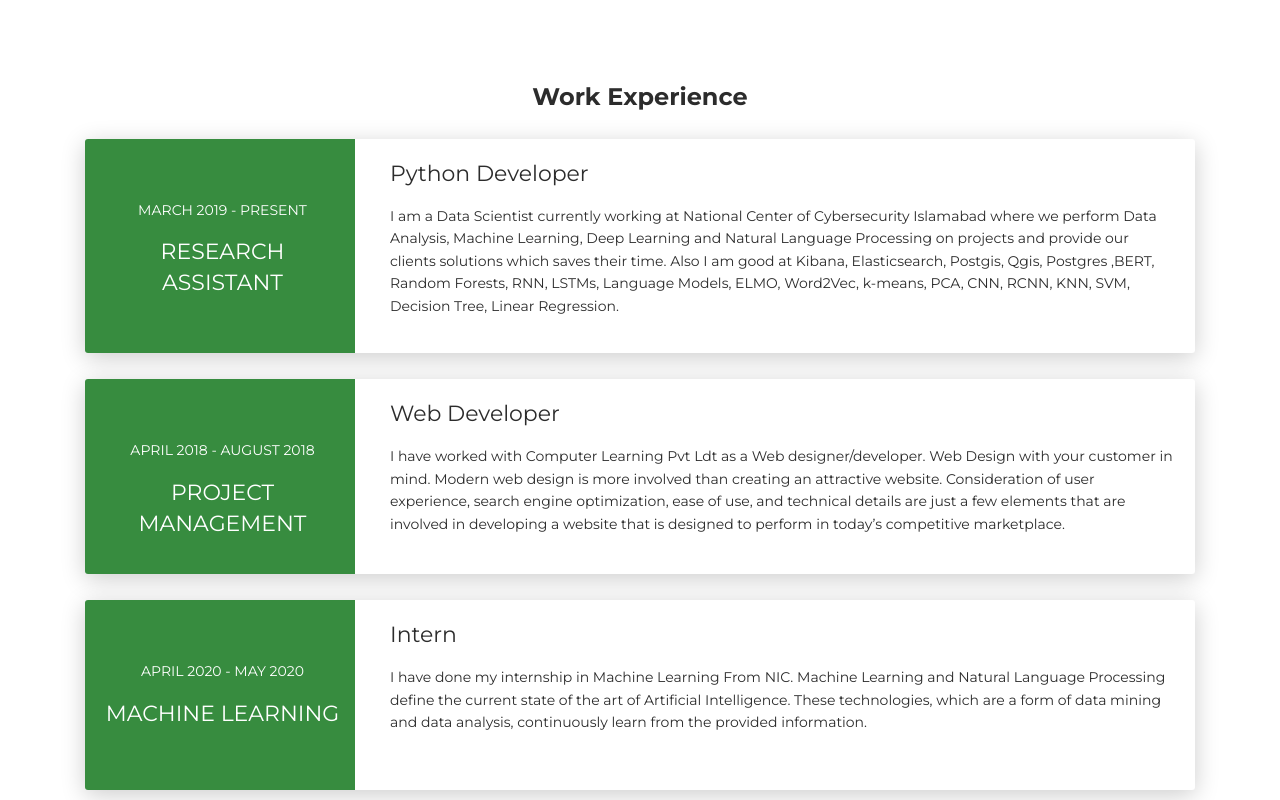
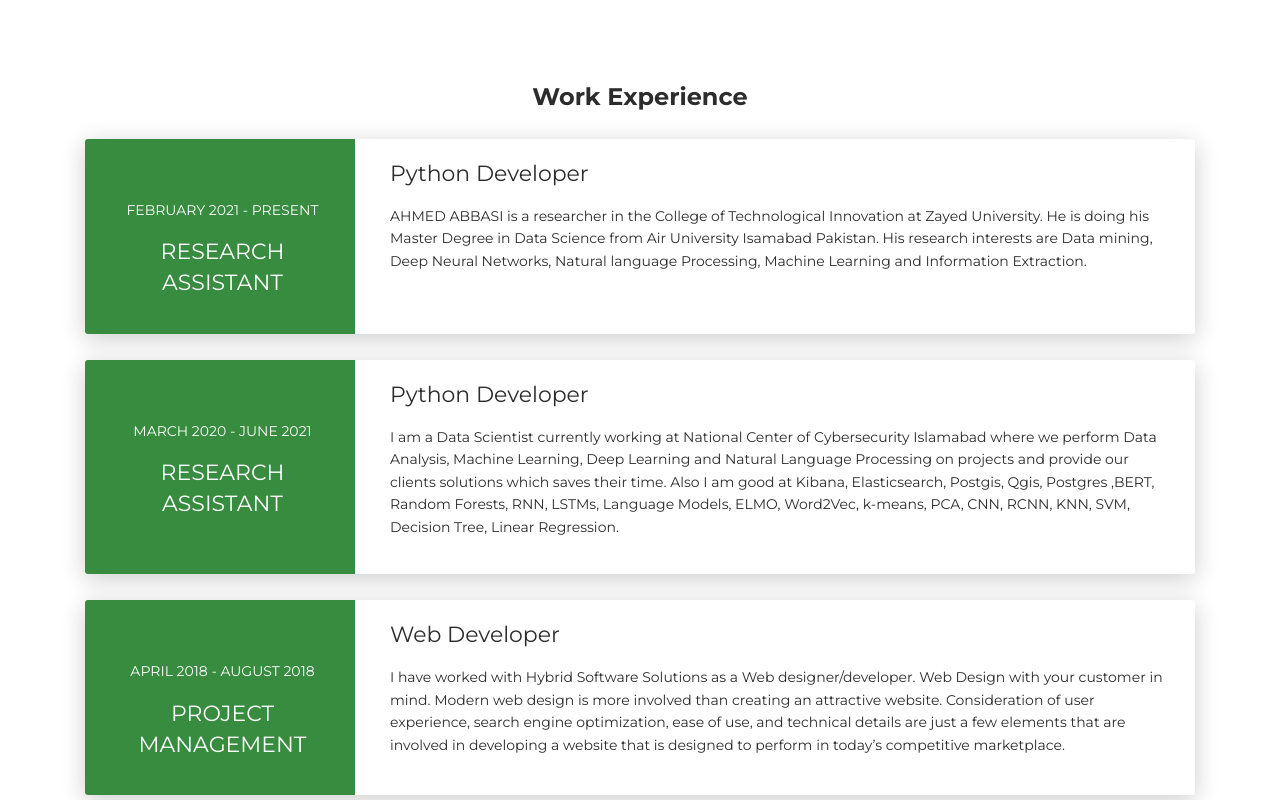
Before and after one commit to ahmedabbasi318/ahmedabbasi318.github.io, a plain HTML site: page index.html in a window 1280 px wide. Shown: the part 2380-3180 px from the top of the page. Drawn offline with Linux system fonts and the light colour scheme.

Commit message:
Update index.html

```diff
--- a/index.html
+++ b/index.html
@@ -50,7 +50,7 @@
         <div class="content-center">
           <div class="cc-profile-image"><a href="#"><img src="images/my.jpg" alt="Image"/></a></div>
           <div class="h2 title">Ahmed Abbasi</div>
-          <p class="category text-white">Data Scientist,&nbsp; Web Developer</p><a class="btn btn-primary smooth-scroll mr-2" href="#contact" data-aos="zoom-in" data-aos-anchor="data-aos-anchor">Hire Me</a><a class="btn btn-primary" href="#" data-aos="zoom-in" data-aos-anchor="data-aos-anchor">Download CV</a>
+          <p class="category text-white">Data Scientist,&nbsp; Web Developer</p><a class="btn btn-primary smooth-scroll mr-2" href="#contact" data-aos="zoom-in" data-aos-anchor="data-aos-anchor">Hire Me</a><a class="btn btn-primary" href="https://drive.google.com/file/d/1IOkEu_SfoGsbRcQ1U8GAfR1dI32tFelF/view?usp=sharing" data-aos="zoom-in" data-aos-anchor="data-aos-anchor">Download CV</a>
         </div>
       </div>
       <div class="section">
@@ -293,11 +293,28 @@
 <div class="section" id="experience">
   <div class="container cc-experience">
     <div class="h4 text-center mb-4 title">Work Experience</div>
+	<div class="card">
+      <div class="row">
+        <div class="col-md-3 bg-primary" data-aos="fade-right" data-aos-offset="50" data-aos-duration="500">
+          <div class="card-body cc-experience-header">
+            <p>February 2021 - Present</p>
+            <div class="h5">Research Assistant</div>
+          </div>
+        </div>
+        <div class="col-md-9" data-aos="fade-left" data-aos-offset="50" data-aos-duration="500">
+          <div class="card-body">
+            <div class="h5">Python Developer</div>
+            <p>AHMED ABBASI is a researcher in the College of Technological Innovation at Zayed University. He is doing his Master Degree in Data Science from Air University Isamabad Pakistan. His research interests are Data mining, Deep Neural Networks, Natural language Processing, Machine Learning and Information Extraction.</p>
+          </div>
+        </div>
+      </div>
+    </div>
+
     <div class="card">
       <div class="row">
         <div class="col-md-3 bg-primary" data-aos="fade-right" data-aos-offset="50" data-aos-duration="500">
           <div class="card-body cc-experience-header">
-            <p>March 2019 - Present</p>
+            <p>March 2020 - June 2021</p>
             <div class="h5">Research Assistant</div>
           </div>
         </div>
@@ -320,7 +337,7 @@
         <div class="col-md-9" data-aos="fade-left" data-aos-offset="50" data-aos-duration="500">
           <div class="card-body">
             <div class="h5">Web Developer</div>
-            <p>I have worked with Computer Learning Pvt Ldt as a Web designer/developer. Web Design with your customer in mind. Modern web design is more involved than creating an attractive website. Consideration of user experience, search engine optimization, ease of use, and technical details are just a few elements that are involved in developing a website that is designed to perform in today’s competitive marketplace.</p>
+            <p>I have worked with Hybrid Software Solutions as a Web designer/developer. Web Design with your customer in mind. Modern web design is more involved than creating an attractive website. Consideration of user experience, search engine optimization, ease of use, and technical details are just a few elements that are involved in developing a website that is designed to perform in today’s competitive marketplace.</p>
           </div>
         </div>
       </div>
@@ -417,7 +434,7 @@
                 <p class="category">CEO</p>
               </div>
               <div class="col-lg-10 col-md-9">
-                <p> achine Learning and Natural Language Processing define the current state of the art of Artificial Intelligence. These technologies, which are a form of data mining and data analysis, continuously learn from the provided information. They recognize hidden patterns that often provide dramatic competitive advantages, at relatively low costs to the organization. These methods are being applied in a diverse range of industries, including sales, marketing, advertising, health care, criminal justice, finance customer support, cool new industries like self-driving cars, and highly efficient automated homes. Organizations today use these methods not only to improve their core business operations but also for developing new business models. </p>
+                <p> Machine Learning and Natural Language Processing define the current state of the art of Artificial Intelligence. These technologies, which are a form of data mining and data analysis, continuously learn from the provided information. They recognize hidden patterns that often provide dramatic competitive advantages, at relatively low costs to the organization. These methods are being applied in a diverse range of industries, including sales, marketing, advertising, health care, criminal justice, finance customer support, cool new industries like self-driving cars, and highly efficient automated homes. Organizations today use these methods not only to improve their core business operations but also for developing new business models. </p>
               </div>
             </div>
           </div>
@@ -428,7 +445,7 @@
                 <p class="category">CEO</p>
               </div>
               <div class="col-lg-10 col-md-9">
-                <p> achine Learning and Natural Language Processing define the current state of the art of Artificial Intelligence. These technologies, which are a form of data mining and data analysis, continuously learn from the provided information. They recognize hidden patterns that often provide dramatic competitive advantages, at relatively low costs to the organization. These methods are being applied in a diverse range of industries, including sales, marketing, advertising, health care, criminal justice, finance customer support, cool new industries like self-driving cars, and highly efficient automated homes. Organizations today use these methods not only to improve their core business operations but also for developing new business models. </p>
+                <p> Machine Learning and Natural Language Processing define the current state of the art of Artificial Intelligence. These technologies, which are a form of data mining and data analysis, continuously learn from the provided information. They recognize hidden patterns that often provide dramatic competitive advantages, at relatively low costs to the organization. These methods are being applied in a diverse range of industries, including sales, marketing, advertising, health care, criminal justice, finance customer support, cool new industries like self-driving cars, and highly efficient automated homes. Organizations today use these methods not only to improve their core business operations but also for developing new business models. </p>
               </div>
             </div>
           </div>
```
